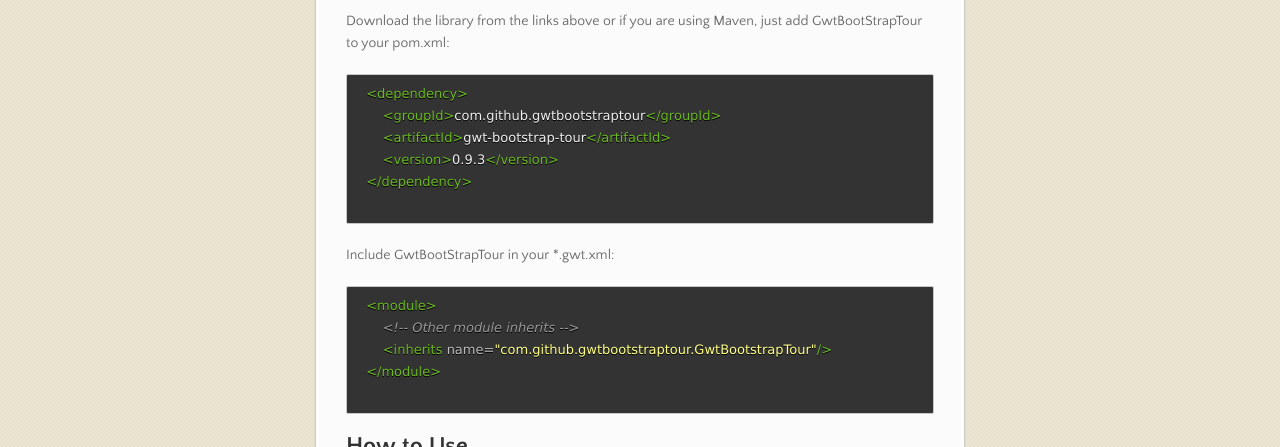
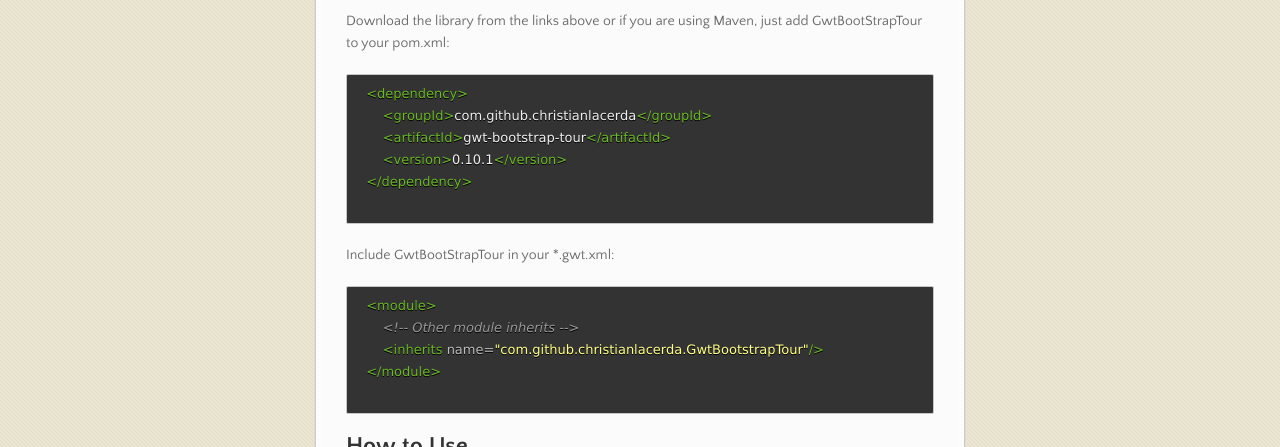
Before and after one commit to christianlacerda/gwt-bootstrap-tour, a Jekyll site: the page built from index.md, in a window 1280 px wide and 900 px high. Shown: the part 330-777 px from the top of the window. Built offline with Jekyll 4.4.1, drawn with Linux system fonts in a browser that asks for light colours; nearby versions of some CDN libraries.

Commit message:
Renaming packages and updating to latest version of BootstrapTour JS

```diff
--- a/_config.yml
+++ b/_config.yml
@@ -6,7 +6,7 @@
 url: "http://christianlacerda.github.io"
 twitter_username: christianlacerd
 github_username:  christianlacerda
-project_version: 0.9.3
+project_version: 0.10.1
 
 # Build settings
 markdown: kramdown
--- a/_layouts/home.html
+++ b/_layouts/home.html
@@ -18,7 +18,7 @@
 
         {% highlight xml  %}
  <dependency>
-     <groupId>com.github.gwtbootstraptour</groupId>
+     <groupId>com.github.christianlacerda</groupId>
      <artifactId>gwt-bootstrap-tour</artifactId>
      <version>{{site.project_version}}</version>
  </dependency>
@@ -29,7 +29,7 @@
         {% highlight xml  %}
  <module>
      <!-- Other module inherits -->
-     <inherits name="com.github.gwtbootstraptour.GwtBootstrapTour"/>
+     <inherits name="com.github.christianlacerda.GwtBootstrapTour"/>
  </module>
         {% endhighlight %}
 
```
